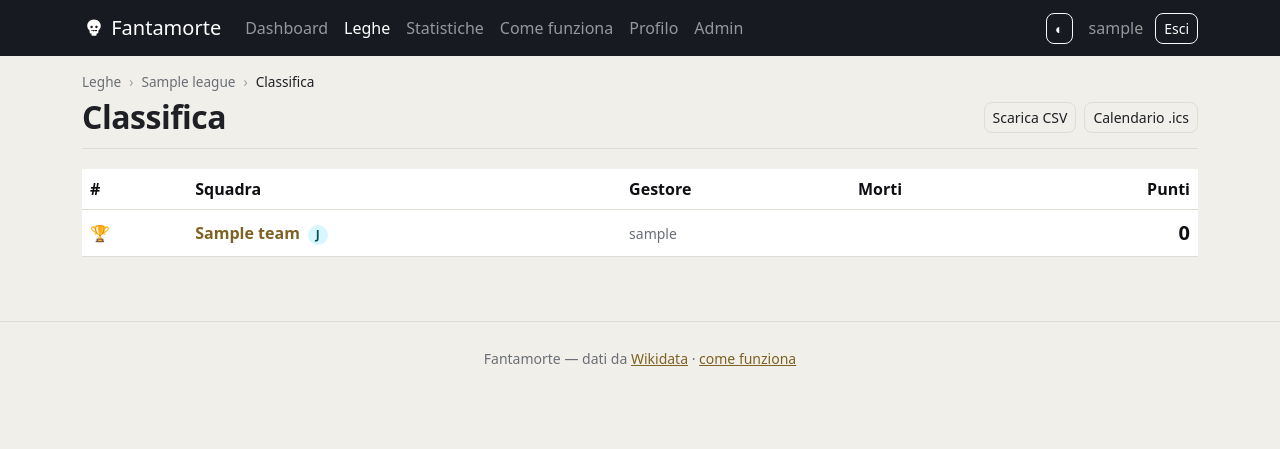
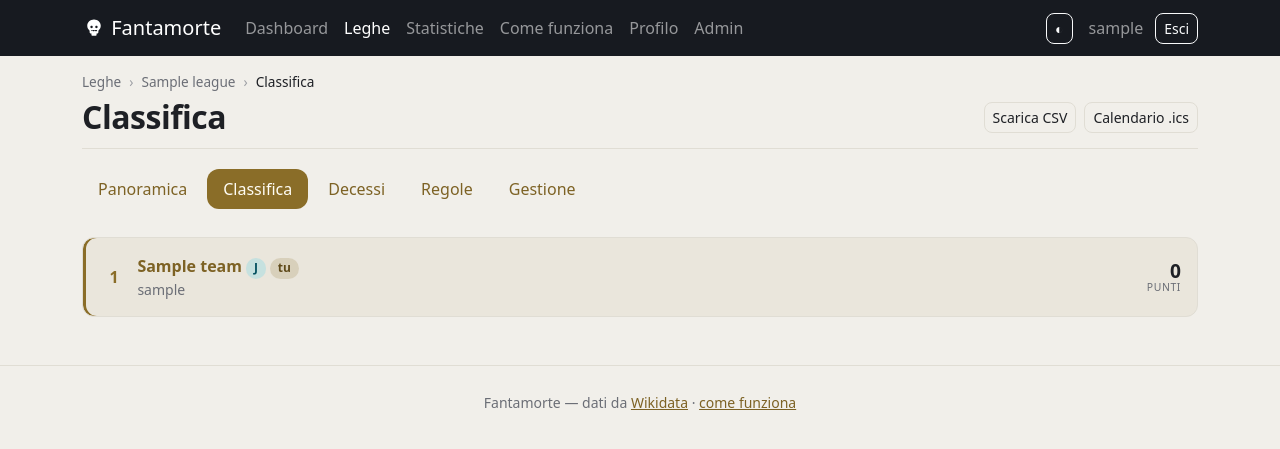
Before and after one commit to gcerretani/fantamorte, a Django app: a page that uses templates/base.html in a window 1280 px wide. Shown: the top 449 px of the page. Run offline with Django 4.2, Linux system fonts and the light colour scheme; a user stored in the database is signed in; data comes from the database, SQL or seed files in the repository; tables that the repository leaves empty hold one stand-in row (values such as "Sample post"); data that the repository does not hold is empty.

Commit message:
Pagine membro mobile-first: tab di lega e tabelle convertite in liste
- Nuovo partial _league_nav.html: pill scrollabili Panoramica/Classifica/
  Decessi/Regole (+Gestione per gli admin) sotto l'header delle pagine
  di lega; sostituiscono i bottoni-scorciatoia sparsi.
- Classifica: righe-lista con posizione, evidenza primo posto e propria
  squadra, punti a destra; i decessi (prima nascosti su mobile) tornano
  visibili con un collapse per squadra.
- Dettaglio squadra: la tabella punti 6 colonne diventa una lista con la
  catena bonus leggibile (base · bonus · ×molt → totale).
- Statistiche: storico e leaderboard come righe-lista con metrica.
- What-if: card per membro con bonus previsti; aggiornato l'assert del
  test sul nuovo markup (span.fm-whatif-points).
- Modifica squadra: rosa come lista con tap target grandi, radio
  capitano etichettata, riga decesso evidenziata; id e hook AJAX
  (#fmRosterHeader/#fmRosterRegion, data-fm-remove-member) invariati.
- Dashboard e dettaglio lega allineati (righe con metrica, niente
  emoji-medaglia); dettaglio decesso con header standard e bonus a lista.
- Helper CSS riusabili: fm-pos, fm-row-main, fm-metric, fm-rank-first,
  fm-rank-me, fm-row-dead, fm-ico + sprite fmIcoSkull.

Co-Authored-By: Claude Fable 5 <noreply@anthropic.com>
Claude-Session: https://claude.ai/code/session_01CDyFJNag7U5PKk7mYM4zFe

```diff
--- a/game/tests_views.py
+++ b/game/tests_views.py
@@ -1246,7 +1246,7 @@ class TeamWhatIfTest(ViewsBaseTestCase):
         self.assertContains(resp, 'Morte giovane +10')  # 60-age con age=50
         self.assertNotContains(resp, 'Bonus Manuale')
         # base 50 + Oscar 20 + Morte giovane 10 = 80 (nessun moltiplicatore).
-        self.assertContains(resp, '<td class="text-end fw-bold">80</td>', html=True)
+        self.assertContains(resp, '<span class="fm-metric-value fm-whatif-points">80</span>', html=True)
 
 
 class ClaimsRefreshOnCheckTest(ViewsBaseTestCase):
--- a/game/views.py
+++ b/game/views.py
@@ -554,6 +554,7 @@ class LeagueRankingsView(LoginRequiredMixin, View):
         return render(request, 'game/league_rankings.html', {
             'league': league,
             'rankings': scoring.compute_league_rankings(league),
+            'is_admin': league.is_admin(request.user),
         })
 
 
--- a/static/css/fantamorte.css
+++ b/static/css/fantamorte.css
@@ -401,6 +401,63 @@ html {
   left: 0;
 }
 
+/* ---- Navigazione di sezione della lega (pill scrollabili) ----
+   Partial templates/game/_league_nav.html, sotto l'header delle pagine
+   di lega. Su mobile scorre in orizzontale senza andare a capo. */
+.fm-league-nav {
+  overflow-x: auto;
+  scrollbar-width: none;
+  margin-left: calc(var(--bs-gutter-x, 1.5rem) * -0.5);
+  margin-right: calc(var(--bs-gutter-x, 1.5rem) * -0.5);
+  padding: 0 calc(var(--bs-gutter-x, 1.5rem) * 0.5) 0.25rem;
+}
+.fm-league-nav::-webkit-scrollbar { display: none; }
+.fm-league-nav .nav { gap: 0.25rem; }
+.fm-league-nav .nav-link { white-space: nowrap; }
+
+/* ---- Righe-lista (classifiche, punti, storico) ----
+   Sostituiscono le tabelle larghe: posizione, blocco principale con
+   linea primaria+secondaria, metrica numerica a destra. */
+.fm-pos {
+  width: 1.9rem;
+  text-align: center;
+  font-weight: 700;
+  font-variant-numeric: tabular-nums;
+  color: var(--bs-secondary-color);
+  flex-shrink: 0;
+}
+.fm-pos-first { color: var(--fm-accent); }
+.fm-row-main { flex: 1 1 auto; min-width: 0; }
+.fm-metric {
+  text-align: right;
+  flex-shrink: 0;
+  line-height: 1.15;
+}
+.fm-metric .fm-metric-value {
+  font-weight: 700;
+  font-size: 1.2rem;
+  font-variant-numeric: tabular-nums;
+}
+.fm-metric .fm-metric-unit {
+  display: block;
+  font-size: 0.65rem;
+  text-transform: uppercase;
+  letter-spacing: 0.06em;
+  color: var(--bs-secondary-color);
+}
+/* Evidenze in classifica: primo posto tinta ottone, la riga dell'utente
+   marcata da una barra laterale. */
+.list-group-item.fm-rank-first { background-color: rgba(var(--bs-primary-rgb), 0.07); }
+.list-group-item.fm-rank-me { box-shadow: inset 3px 0 0 var(--fm-accent); }
+/* Riga di un membro deceduto (rosa in modifica). */
+.list-group-item.fm-row-dead { background-color: rgba(var(--bs-danger-rgb), 0.07); }
+/* Icona inline dimensionata sul testo (sprite <use>). */
+.fm-ico {
+  width: 1em;
+  height: 1em;
+  vertical-align: -0.125em;
+}
+
 /* Timeline decessi */
 .fm-timeline { position: relative; padding-left: 1.5rem; border-left: 3px solid var(--bs-border-color); }
 .fm-timeline-item { position: relative; margin-bottom: 1.25rem; }
--- a/templates/base.html
+++ b/templates/base.html
@@ -43,6 +43,7 @@
   <symbol id="fmIcoLeagues" viewBox="0 0 24 24"><path d="M6 4h12v5a6 6 0 0 1-12 0V4zM6 6H3.5v1.5A3.5 3.5 0 0 0 7 11M18 6h2.5v1.5A3.5 3.5 0 0 1 17 11M12 15v3M8 21h8" fill="none" stroke="currentColor" stroke-width="1.8" stroke-linejoin="round" stroke-linecap="round"/></symbol>
   <symbol id="fmIcoStats" viewBox="0 0 24 24"><path d="M5 20v-8M12 20V5M19 20v-6" fill="none" stroke="currentColor" stroke-width="1.9" stroke-linecap="round"/></symbol>
   <symbol id="fmIcoUser" viewBox="0 0 24 24"><circle cx="12" cy="8.5" r="3.6" fill="none" stroke="currentColor" stroke-width="1.8"/><path d="M4.5 20a7.5 7.5 0 0 1 15 0" fill="none" stroke="currentColor" stroke-width="1.8" stroke-linecap="round"/></symbol>
+  <symbol id="fmIcoSkull" viewBox="0 0 512 512"><path fill="currentColor" d="M256 96c-79.5 0-144 60.4-144 134.9 0 41.4 19.6 78.4 50.5 103.4v33.4c0 14.4 11.7 26.1 26.1 26.1h12.5v33.6c0 9.4 7.6 17 17 17h75.8c9.4 0 17-7.6 17-17v-33.6h12.5c14.4 0 26.1-11.7 26.1-26.1v-33.4C380.4 309.3 400 272.3 400 230.9 400 156.4 335.5 96 256 96zm-52 184c-14.4 0-26-11.6-26-26s11.6-26 26-26 26 11.6 26 26-11.6 26-26 26zm104 0c-14.4 0-26-11.6-26-26s11.6-26 26-26 26 11.6 26 26-11.6 26-26 26zm-100 65l-13-26h130l-13 26h-26l-13-19-13 19h-26l-13-19-13 19h-26z"/></symbol>
 </svg>
 
 {# fixed-top (non sticky): la barra resta inchiodata al viewport anche con #}
--- /dev/null
+++ b/templates/game/_league_nav.html
@@ -0,0 +1,36 @@
+{# Navigazione di sezione della lega: pill orizzontali scrollabili, da #}
+{# includere subito dopo l'header nelle pagine di lega. Richiede `league` #}
+{# in contesto; la voce Gestione compare solo con `is_admin`. #}
+{% with url_name=request.resolver_match.url_name %}
+<nav class="fm-league-nav mb-4" aria-label="Sezioni della lega">
+  <ul class="nav nav-pills flex-nowrap">
+    <li class="nav-item">
+      <a class="nav-link{% if url_name == 'league_detail' %} active{% endif %}"
+         {% if url_name == 'league_detail' %}aria-current="page"{% endif %}
+         href="{% url 'league_detail' league.slug %}">Panoramica</a>
+    </li>
+    <li class="nav-item">
+      <a class="nav-link{% if url_name == 'league_rankings' %} active{% endif %}"
+         {% if url_name == 'league_rankings' %}aria-current="page"{% endif %}
+         href="{% url 'league_rankings' league.slug %}">Classifica</a>
+    </li>
+    <li class="nav-item">
+      <a class="nav-link{% if url_name == 'league_deaths' %} active{% endif %}"
+         {% if url_name == 'league_deaths' %}aria-current="page"{% endif %}
+         href="{% url 'league_deaths' league.slug %}">Decessi</a>
+    </li>
+    <li class="nav-item">
+      <a class="nav-link{% if url_name == 'league_scoring' %} active{% endif %}"
+         {% if url_name == 'league_scoring' %}aria-current="page"{% endif %}
+         href="{% url 'league_scoring' league.slug %}">Regole</a>
+    </li>
+    {% if is_admin %}
+      <li class="nav-item">
+        <a class="nav-link{% if url_name == 'league_admin' or url_name == 'league_players_refresh' %} active{% endif %}"
+           {% if url_name == 'league_admin' or url_name == 'league_players_refresh' %}aria-current="page"{% endif %}
+           href="{% url 'league_admin' league.slug %}">Gestione</a>
+      </li>
+    {% endif %}
+  </ul>
+</nav>
+{% endwith %}
--- a/templates/game/league_deaths.html
+++ b/templates/game/league_deaths.html
@@ -18,6 +18,8 @@
     </div>
   </div>
 </header>
+
+{% include 'game/_league_nav.html' %}
 
 {% if is_admin and assignable_bonuses %}
   <p class="small text-body-secondary mb-2">
@@ -56,7 +58,8 @@
                       {% csrf_token %}
                       <input type="hidden" name="action" value="remove_bonus">
                       <input type="hidden" name="death_bonus_id" value="{{ item.bonus.pk }}">
-                      <button class="btn-close btn-close-white fm-badge-close" aria-label="Rimuovi bonus"></button>
+                      {# btn-close senza -white: si adatta al tema (i badge ora sono tinte chiare/scure). #}
+                      <button class="btn-close fm-badge-close" aria-label="Rimuovi bonus"></button>
                     </form>
                   {% endif %}
                 </span>
--- a/templates/game/league_rankings.html
+++ b/templates/game/league_rankings.html
@@ -19,44 +19,49 @@
   </div>
 </header>
 
+{% include 'game/_league_nav.html' %}
+
 {% if rankings %}
-<div class="table-responsive">
-  <table class="table table-hover align-middle">
-    <thead>
-      <tr>
-        <th>#</th>
-        <th>Squadra</th>
-        <th>Gestore</th>
-        <th class="d-none d-md-table-cell">Morti</th>
-        <th class="text-end">Punti</th>
-      </tr>
-    </thead>
-    <tbody>
-      {% for entry in rankings %}
-        <tr>
-          <td>
-            {% if forloop.counter == 1 %}&#127942;{% elif forloop.counter == 2 %}&#129352;{% elif forloop.counter == 3 %}&#129353;{% else %}{{ forloop.counter }}{% endif %}
-          </td>
-          <td>
-            <a href="{% url 'team_detail' entry.team.pk %}" class="fw-bold text-decoration-none">{{ entry.team.name }}</a>
-            {% if entry.team.jolly_month %}<span class="badge text-bg-info ms-1" title="Mese jolly">J</span>{% endif %}
-          </td>
-          <td><small class="text-body-secondary">{{ entry.team.manager.username }}</small></td>
-          <td class="d-none d-md-table-cell">
+<div class="list-group">
+  {% for entry in rankings %}
+    <div class="list-group-item py-3{% if forloop.counter == 1 %} fm-rank-first{% endif %}{% if entry.team.manager == user %} fm-rank-me{% endif %}">
+      <div class="d-flex align-items-center gap-2">
+        <span class="fm-pos{% if forloop.counter == 1 %} fm-pos-first{% endif %}" aria-label="Posizione {{ forloop.counter }}">{{ forloop.counter }}</span>
+        <div class="fm-row-main">
+          <a href="{% url 'team_detail' entry.team.pk %}" class="fw-bold text-decoration-none">{{ entry.team.name }}</a>
+          {% if entry.team.jolly_month %}<span class="badge text-bg-info" title="Mese jolly">J</span>{% endif %}
+          {% if entry.team.manager == user %}<span class="badge text-bg-primary">tu</span>{% endif %}
+          <div class="small text-body-secondary">{{ entry.team.manager.username }}</div>
+        </div>
+        {% if entry.deaths %}
+          <button class="btn btn-outline-secondary btn-sm" type="button" data-bs-toggle="collapse"
+                  data-bs-target="#rankDeaths{{ entry.team.pk }}" aria-expanded="false"
+                  aria-controls="rankDeaths{{ entry.team.pk }}"
+                  aria-label="Mostra i {{ entry.deaths|length }} decessi di {{ entry.team.name }}">
+            <svg class="fm-ico" aria-hidden="true"><use href="#fmIcoSkull"/></svg> {{ entry.deaths|length }}
+          </button>
+        {% endif %}
+        <div class="fm-metric">
+          <span class="fm-metric-value">{{ entry.score }}</span>
+          <span class="fm-metric-unit">punti</span>
+        </div>
+      </div>
+      {% if entry.deaths %}
+        <div class="collapse mt-2" id="rankDeaths{{ entry.team.pk }}">
+          <div class="d-flex flex-wrap gap-1">
             {% for d in entry.deaths %}
-              <span class="badge {% if d.is_captain %}text-bg-primary{% else %}text-bg-secondary{% endif %} me-1"
+              <span class="badge {% if d.is_captain %}text-bg-primary{% else %}text-bg-secondary{% endif %}"
                     title="{{ d.death.person.name_it }}{% if d.is_captain %} (capitano){% endif %}{% if d.jolly %} mese jolly{% endif %}">
                 {{ d.death.person.name_it|truncatechars:18 }}
                 {% if d.is_captain %}&#9813;{% endif %}
                 {% if d.jolly %}*{% endif %}
               </span>
             {% endfor %}
-          </td>
-          <td class="text-end fw-bold fs-5">{{ entry.score }}</td>
-        </tr>
-      {% endfor %}
-    </tbody>
-  </table>
+          </div>
+        </div>
+      {% endif %}
+    </div>
+  {% endfor %}
 </div>
 {% else %}
   <p class="text-body-secondary">Nessuna squadra ancora.</p>
```
Also changed, not shown: templates/game/death_detail.html (+27 -27 lines), templates/game/home.html (+17 -17 lines), templates/game/league_detail.html (+10 -8 lines), templates/game/league_scoring.html (+3 -6 lines), templates/game/stats.html (+39 -49 lines), templates/game/team_detail.html (+19 -20 lines), templates/game/team_edit.html (+31 -37 lines), templates/game/team_what_if.html (+21 -31 lines).
